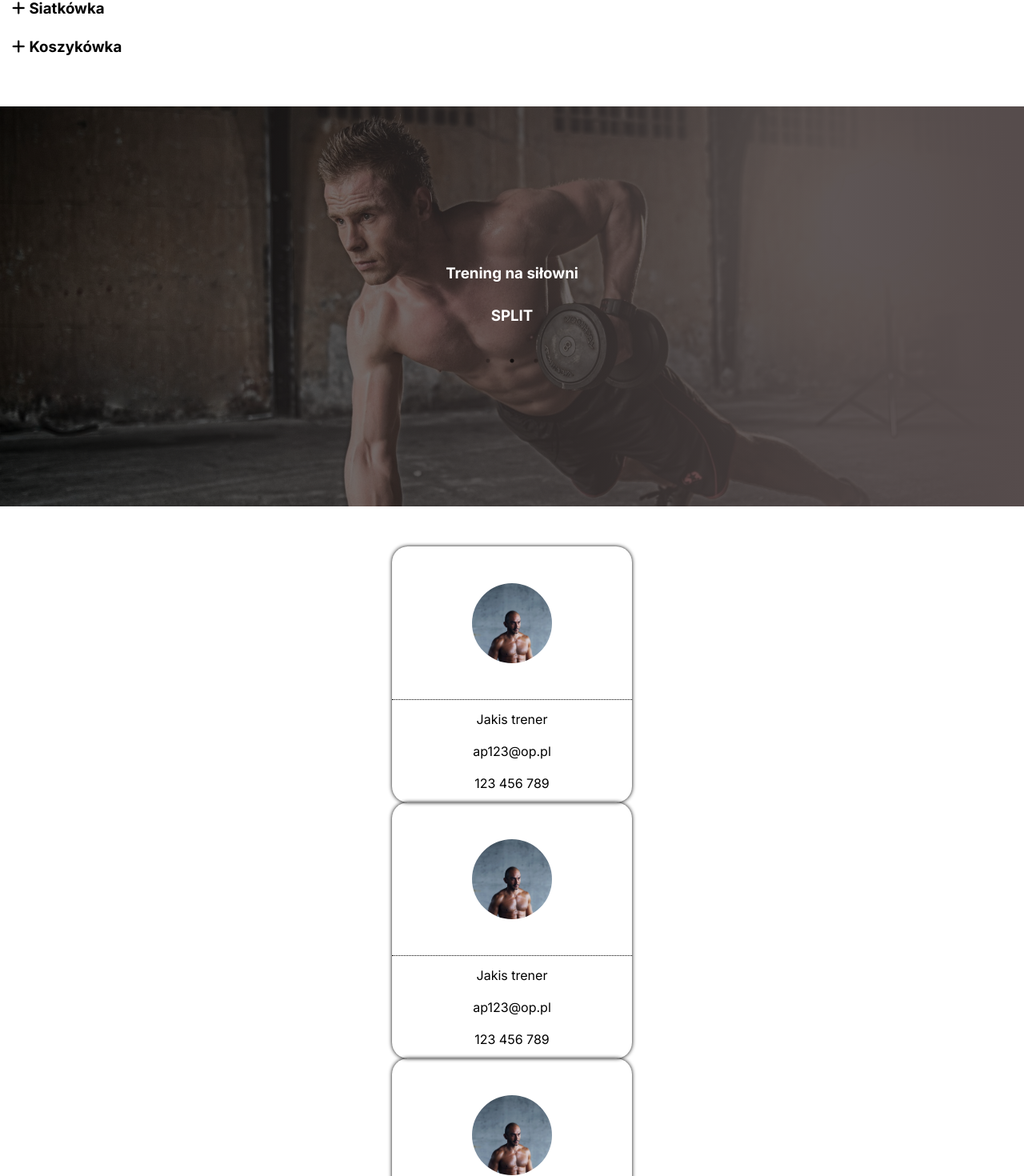
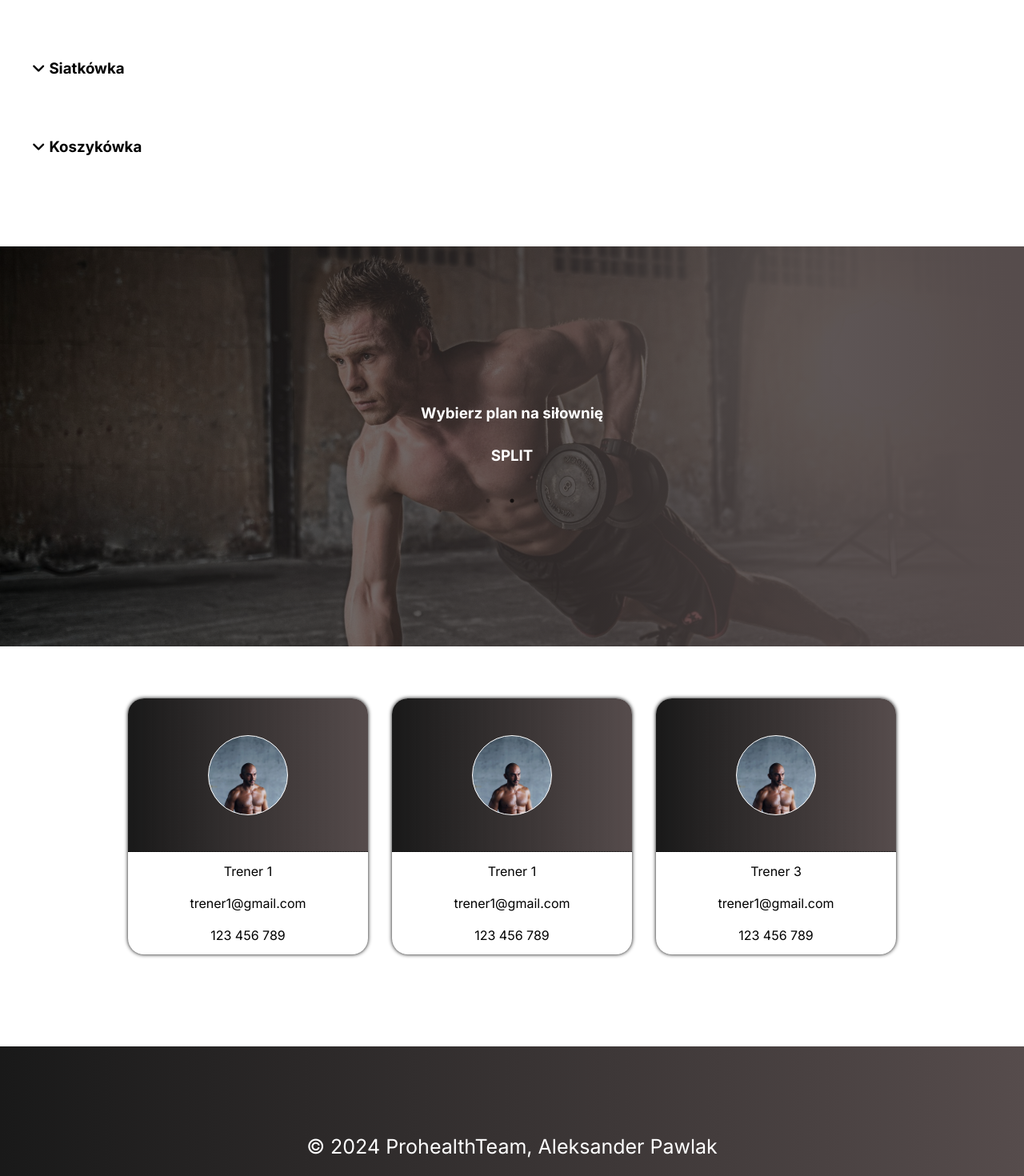
Before and after one commit to Pawko23/ProhealthTeam, a React (Create React App) app: page /training in a window 1280 px wide. Shown: the part 752-2222 px from the top of the page at 80% size. Built offline with nearby package versions, Linux system fonts and the light colour scheme.

Commit message:
training main styles pt1

```diff
--- a/src/components/TrainingMain.js
+++ b/src/components/TrainingMain.js
@@ -7,32 +7,44 @@ import Navbar from './Navbar';
 import Footer from './Footer';
 import TrainingPageHero from '../img/training-hero.jpg';
 import Slider from 'react-slick';
-import "slick-carousel/slick/slick.css";
-import "slick-carousel/slick/slick-theme.css";
+import 'slick-carousel/slick/slick.css';
+import 'slick-carousel/slick/slick-theme.css';
 
-const ExerciseType = ({ typeName, specific, exercises, isSelected, onTypeClick }) => {
-
-  const isLoggedIn = !!localStorage.getItem('token')
-
-  const [selectedExercise, setSelectedExercise] = useState(null)
+const ExerciseType = ({
+  typeName,
+  specific,
+  exercises,
+  isSelected,
+  onTypeClick,
+}) => {
+  const isLoggedIn = !!localStorage.getItem('token');
+  const [selectedExercise, setSelectedExercise] = useState(null);
 
   const handleInformation = (exercise) => {
-    setSelectedExercise(exercise)
-  }
-
+    setSelectedExercise(exercise);
+  };
 
   return (
     <>
       <div className={TrainingMainStyles['exercise-type']}>
         <h3 onClick={() => onTypeClick(typeName, specific)}>
-          <i class='fa-solid fa-plus'></i>
+          {isSelected ? (
+            <i class='fa-solid fa-angle-up'></i>
+          ) : (
+            <i class='fa-solid fa-angle-down'></i>
+          )}
           {typeName}
         </h3>
         {isSelected && (
           <div>
             <div className={TrainingMainStyles['exercises-list']}>
+              <div className={TrainingMainStyles['exercises-grid']}>
                 {exercises.map((exercise) => (
-                <div key={exercise.id} className={TrainingMainStyles.exercise} onClick={() => handleInformation(exercise)}>
+                  <div
+                    key={exercise.id}
+                    className={TrainingMainStyles.exercise}
+                    onClick={() => handleInformation(exercise)}
+                  >
                     <div className={TrainingMainStyles['exercise-details']}>
                       <p className={TrainingMainStyles.name}>{exercise.name}</p>
                       <p className={TrainingMainStyles.sets}>{exercise.sets}</p>
@@ -40,17 +52,23 @@ const ExerciseType = ({ typeName, specific, exercises, isSelected, onTypeClick }
                     </div>
                   </div>
                 ))}
-              <button className={TrainingMainStyles['progress-btn']} id='progress-btn'>
-                  {isLoggedIn && <Link to={`/training/${specific}`}>Progres</Link>}
-                  {!isLoggedIn && <Link to='/login'>Progres</Link>}
-              </button>
+                <div className={TrainingMainStyles['button-box']}>
+                  {isLoggedIn ? (
+                    <Link to={`/training/${specific}`} className={TrainingMainStyles['progress-btn']} id='progress-btn'><p>Progres</p>
+                  </Link>
+                  ) : (
+                    <Link to='/login' className={TrainingMainStyles['progress-btn']} id='progress-btn'>Progres
+                    </Link>
+                  )}
+                </div>
+              </div>
             </div>
           </div>
         )}
         {selectedExercise && (
           <ExercisePopup
             exercise={selectedExercise}
-            onClose={()=>setSelectedExercise(null)}
+            onClose={() => setSelectedExercise(null)}
           />
         )}
       </div>
@@ -61,23 +79,46 @@ const ExerciseType = ({ typeName, specific, exercises, isSelected, onTypeClick }
 const TrainingMain = () => {
   const [selectedType, setSelectedType] = useState(null);
 
-
   useEffect(() => {
     window.scrollTo(0, 0);
   }, []);
 
-  //Sample data
   const exerciseTypes = [
     {
       id: 1,
       typeName: 'Piłka nożna',
       specific: 'stamina-progress',
       exercises: [
-        { id: 1, name: 'Przysiad ze sztangą na karku', sets: '3 serie', reps: '8 powtórzeń' },
-        { id: 2, name: 'Wskoki na skrzynię', sets: '3 serie', reps: '12 powtórzeń' },
-        { id: 3, name: 'Wyciskanie sztangi na ławce poziomej', sets: '3 serie', reps: '8 powtórzeń' },
-        { id: 4, name: 'Podciąganie na drążku', sets: '3 serie', reps: '10 powtórzeń' },
-        { id: 5, name: 'Wyciskanie żołnierskie', sets: '3 serie', reps: '8 powtórzeń' },
+        {
+          id: 1,
+          name: 'Przysiad ze sztangą na karku',
+          sets: '3 serie',
+          reps: '8 powtórzeń',
+        },
+        {
+          id: 2,
+          name: 'Wskoki na skrzynię',
+          sets: '3 serie',
+          reps: '12 powtórzeń',
+        },
+        {
+          id: 3,
+          name: 'Wyciskanie sztangi na ławce poziomej',
+          sets: '3 serie',
+          reps: '8 powtórzeń',
+        },
+        {
+          id: 4,
+          name: 'Podciąganie na drążku',
+          sets: '3 serie',
+          reps: '10 powtórzeń',
+        },
+        {
+          id: 5,
+          name: 'Wyciskanie żołnierskie',
+          sets: '3 serie',
+          reps: '8 powtórzeń',
+        },
         { id: 6, name: 'Plank przodem', sets: '3 serie', reps: '1 minuta' },
       ],
     },
@@ -88,8 +129,18 @@ const TrainingMain = () => {
       exercises: [
         { id: 7, name: 'Box Squat', sets: '4 serie', reps: '5 powtórzeń' },
         { id: 8, name: 'Hip Thrust', sets: '4 serie', reps: '5 powtórzeń' },
-        { id: 9, name: 'Podciąganie na drążku', sets: '4 serie', reps: 'Max powtórzeń' },
-        { id: 10, name: 'Wyciskanie sztangi na ławce poziomej', sets: '4 serie', reps: '4 powtórzeń' },
+        {
+          id: 9,
+          name: 'Podciąganie na drążku',
+          sets: '4 serie',
+          reps: 'Max powtórzeń',
+        },
+        {
+          id: 10,
+          name: 'Wyciskanie sztangi na ławce poziomej',
+          sets: '4 serie',
+          reps: '4 powtórzeń',
+        },
         { id: 11, name: 'Slam Ball', sets: '4 serie', reps: '6 powtórzeń' },
       ],
     },
@@ -98,13 +149,43 @@ const TrainingMain = () => {
       typeName: 'Koszykówka',
       specific: 'eval-progress',
       exercises: [
-        { id: 12, name: 'Przysiad ze sztangą', sets: '4 serie', reps: '8 powtórzeń' },
-        { id: 13, name: 'Wykroki / Zakroki', sets: '4 serie', reps: '8 powtórzeń' },
-        { id: 14, name: 'Wyciskanie sztangi na ławce poziomej', sets: '4 serie', reps: '5 powtórzeń' },
-        { id: 15, name: 'Zarzuty ze sztangą', sets: '4 serie', reps: '5 powtórzeń' },
+        {
+          id: 12,
+          name: 'Przysiad ze sztangą',
+          sets: '4 serie',
+          reps: '8 powtórzeń',
+        },
+        {
+          id: 13,
+          name: 'Wykroki / Zakroki',
+          sets: '4 serie',
+          reps: '8 powtórzeń',
+        },
+        {
+          id: 14,
+          name: 'Wyciskanie sztangi na ławce poziomej',
+          sets: '4 serie',
+          reps: '5 powtórzeń',
+        },
+        {
+          id: 15,
+          name: 'Zarzuty ze sztangą',
+          sets: '4 serie',
+          reps: '5 powtórzeń',
+        },
         { id: 16, name: 'Martwy ciąg', sets: '4 serie', reps: '5 powtórzeń' },
-        { id: 17, name: 'Wejścia na skrzynie', sets: '3 serie', reps: '12 powtórzeń' },
-        { id: 18, name: 'Podciąganie na drążku', sets: '3 serie', reps: '10 powtórzeń' },
+        {
+          id: 17,
+          name: 'Wejścia na skrzynie',
+          sets: '3 serie',
+          reps: '12 powtórzeń',
+        },
+        {
+          id: 18,
+          name: 'Podciąganie na drążku',
+          sets: '3 serie',
+          reps: '10 powtórzeń',
+        },
       ],
     },
   ];
@@ -122,7 +203,7 @@ const TrainingMain = () => {
     slidesToShow: 1,
     slidesToScroll: 1,
     centerMode: true,
-    centerPadding: '0'
+    centerPadding: '0',
   };
 
   const gymPlans = [
@@ -140,7 +221,7 @@ const TrainingMain = () => {
         'Wznosy bokiem 3x8',
         'Hip Thrust 3x8',
         'Allahy 3x8',
-        'Łydki 3x8'
+        'Łydki 3x8',
       ],
       excB: [
         'Martwy ciąg klasyczny 5x5',
@@ -149,10 +230,10 @@ const TrainingMain = () => {
         'Zakroki 3x8',
         'Odwodziciele 3x8',
         'Deska x3',
-        'Łydki 3x8'
-      ]
-    }
-  ]
+        'Łydki 3x8',
+      ],
+    },
+  ];
 
   const splitPlan = [
     {
@@ -163,8 +244,8 @@ const TrainingMain = () => {
         'Wyciskanie hantli na ławce skośnej 4x 8-12',
         'Rozpiętki 4x 8-12',
         'Francuzy 3x 10-12',
-        'Linka na triceps 3x 8-12'
-      ]
+        'Linka na triceps 3x 8-12',
+      ],
     },
     {
       id: 2,
@@ -175,8 +256,8 @@ const TrainingMain = () => {
         'Wiosłowanie sztangą 4x 10-12',
         'Facepull 4x 10-12',
         'Bicep curls 3x10',
-        'Hammer curls 3x10'
-      ]
+        'Hammer curls 3x10',
+      ],
     },
     {
       id: 3,
@@ -185,10 +266,10 @@ const TrainingMain = () => {
         'Przysiad ze sztangą 4x 10-12',
         'Martwy ciąg klasyczny 4x 10-12',
         'Hack squat 4x 10-12',
-        'Lying leg curls 4x 10-12'
-      ]
-    }
-  ]
+        'Lying leg curls 4x 10-12',
+      ],
+    },
+  ];
 
   const pplPlan = [
     {
@@ -201,8 +282,8 @@ const TrainingMain = () => {
         'Wyciskanie żołnierskie 4x 5-8',
         'Wznosy bokiem 4x 10-20',
         'Wyciskanie sztangi wąskim chwytem na ławce poziomej 3x 6-8',
-        'Pompki na poręczach 4x 8-10'
-      ]
+        'Pompki na poręczach 4x 8-10',
+      ],
     },
     {
       id: 2,
@@ -213,8 +294,8 @@ const TrainingMain = () => {
         'Lat pulldowns 4x 8-12',
         'Wiosłowanie hantlem jednorącz 4x 10-12',
         'Bicep curls 3x 8-10',
-        'Hammer curls 3x 8-12'
-      ]
+        'Hammer curls 3x 8-12',
+      ],
     },
     {
       id: 3,
@@ -223,18 +304,17 @@ const TrainingMain = () => {
         'Przysiad ze sztangą 4x 10-12',
         'Martwy ciąg klasyczny 4x 10-12',
         'Hack squat 4x 10-12',
-        'Lying leg curls 4x 10-12'
-      ]
-    }
-  ]
+        'Lying leg curls 4x 10-12',
+      ],
+    },
+  ];
 
-
-  const [selectedPlan, setSelectedPlan] = useState('')
+  const [selectedPlan, setSelectedPlan] = useState('');
 
   const planPicked = (name) => {
-    console.log(name)
-    setSelectedPlan(name)
-  }
+    console.log(name);
+    setSelectedPlan(name);
+  };
 
   return (
     <>
@@ -261,9 +341,8 @@ const TrainingMain = () => {
           />
         ))}
       </div>
-
       <div className={TrainingMainStyles['gym-plans-container']}>
-        <h3>Trening na siłowni</h3>
+        <h3>Wybierz plan na siłownię</h3>
         <Slider {...settings}>
           {gymPlans.map((item) => (
             <div className={TrainingMainStyles.slide} key={item.id}>
@@ -272,7 +351,7 @@ const TrainingMain = () => {
           ))}
         </Slider>
       </div>
-      {selectedPlan === 'FBW' &&
+      {selectedPlan === 'FBW' && (
         <div className={TrainingMainStyles['plan-selected']}>
           {fbwPlan.map((item, index) => (
             <div key={index}>
@@ -289,10 +368,11 @@ const TrainingMain = () => {
             </div>
           ))}
         </div>
-          } {selectedPlan === 'SPLIT' &&
-          <div className={TrainingMainStyles['plan-seleced']}>
+      )}{' '}
+      {selectedPlan === 'SPLIT' && (
+        <div className={TrainingMainStyles['plan-selected']}>
           {splitPlan.map((item, index) => (
-              <div key={index}>
+            <div className={TrainingMain['plan-box']} key={index}>
               <h4>{item.day}</h4>
               <ul>
                 {item.exc.map((exercise, idx) => (
@@ -301,11 +381,12 @@ const TrainingMain = () => {
               </ul>
             </div>
           ))}
-          </div>}
-          {selectedPlan === 'PUSH & PULL & LEGS' &&
-            <div className={TrainingMainStyles['plan-seleced']}>
+        </div>
+      )}
+      {selectedPlan === 'PUSH & PULL & LEGS' && (
+        <div className={TrainingMainStyles['plan-selected']}>
           {pplPlan.map((item, index) => (
-              <div key={index}>
+            <div key={index} className={TrainingMain['plan-box']}>
               <h4>{item.day}</h4>
               <ul>
                 {item.exc.map((exercise, idx) => (
@@ -314,16 +395,16 @@ const TrainingMain = () => {
               </ul>
             </div>
           ))}
-          </div>}
-
+        </div>
+      )}
       <div className={TrainingMainStyles['personal-trainers-container']}>
         <div className={TrainingMainStyles['personal-trainer-box']}>
           <div className={TrainingMainStyles['trainer-box-up']}>
             <div className={TrainingMainStyles['trainer-img']}></div>
           </div>
           <div className={TrainingMainStyles['trainer-box-down']}>
-                <p className={TrainingMainStyles.name}>Jakis trener</p>
-                <p className={TrainingMainStyles.email}>ap123@op.pl</p>
+            <p className={TrainingMainStyles.name}>Trener 1</p>
+            <p className={TrainingMainStyles.email}>trener1@gmail.com</p>
             <p className={TrainingMainStyles.tel}>123 456 789</p>
           </div>
         </div>
@@ -332,8 +413,8 @@ const TrainingMain = () => {
             <div className={TrainingMainStyles['trainer-img']}></div>
           </div>
           <div className={TrainingMainStyles['trainer-box-down']}>
-                <p className={TrainingMainStyles.name}>Jakis trener</p>
-                <p className={TrainingMainStyles.email}>ap123@op.pl</p>
+            <p className={TrainingMainStyles.name}>Trener 1</p>
+            <p className={TrainingMainStyles.email}>trener1@gmail.com</p>
             <p className={TrainingMainStyles.tel}>123 456 789</p>
           </div>
         </div>
@@ -342,14 +423,17 @@ const TrainingMain = () => {
             <div className={TrainingMainStyles['trainer-img']}></div>
           </div>
           <div className={TrainingMainStyles['trainer-box-down']}>
-                <p className={TrainingMainStyles.name}>Jakis trener</p>
-                <p className={TrainingMainStyles.email}>ap123@op.pl</p>
+            <p className={TrainingMainStyles.name}>Trener 3</p>
+            <p className={TrainingMainStyles.email}>trener1@gmail.com</p>
             <p className={TrainingMainStyles.tel}>123 456 789</p>
           </div>
         </div>
       </div>
-
-      <Footer />
+      <Footer
+        gradient={
+          'linear-gradient(90deg, rgba(0, 0, 0, 0.9) 0%, rgba(86, 76, 76, 1) 100%)'
+        }
+      />
     </>
   );
 };
--- a/src/styles/TrainingMain.module.css
+++ b/src/styles/TrainingMain.module.css
@@ -38,6 +38,7 @@ body {
   width: 100%;
 }
 .container .exercise-type h3 {
+  margin: 25px;
   padding: 10px;
   cursor: pointer;
 }
@@ -50,18 +51,54 @@ body {
   justify-content: center;
   align-items: center;
 }
-.container .exercise-type .exercises-list .exercise {
+.container .exercise-type .exercises-list .exercises-grid {
+  display: grid;
+  grid-template-columns: repeat(auto-fill, minmax(250px, 1fr));
+  gap: 20px;
+  border-radius: 8px;
+  box-shadow: 0px 0px 5px #000;
+}
+.container .exercise-type .exercises-list .exercises-grid .exercise {
   padding: 5px;
 }
-.container .exercise-type .exercises-list .exercise .exercise-details {
+.container .exercise-type .exercises-list .exercises-grid .exercise .exercise-details {
   display: flex;
   flex-direction: row;
 }
-.container .exercise-type .exercises-list .exercise .exercise-details .name {
+.container .exercise-type .exercises-list .exercises-grid .exercise .exercise-details .name {
+  color: royalblue;
+  transition: transform 0.3s;
   cursor: pointer;
 }
-.container .exercise-type .exercises-list .exercise .exercise-details p {
+.container .exercise-type .exercises-list .exercises-grid .exercise .exercise-details .name:hover {
+  transform: scale(1.1);
+}
+.container .exercise-type .exercises-list .exercises-grid .exercise .exercise-details p {
   padding: 10px;
+}
+.container .exercise-type .exercises-list .exercises-grid .button-box {
+  display: flex;
+  justify-content: center;
+  align-items: center;
+}
+.container .exercise-type .exercises-list .exercises-grid .button-box .progress-btn {
+  display: flex;
+  justify-content: center;
+  align-items: center;
+  text-decoration: none;
+  height: 35px;
+  width: 80px;
+  margin: 10px;
+  color: #000;
+  border: 1px solid #000;
+  border-radius: 8px;
+  background-color: transparent;
+  transition: background-color 0.3s;
+  cursor: pointer;
+}
+.container .exercise-type .exercises-list .exercises-grid .button-box .progress-btn:hover {
+  color: #fff;
+  background-color: #000;
 }
 
 .exercise-popup {
@@ -84,7 +121,7 @@ body {
   background-image: linear-gradient(90deg, rgba(0, 0, 0, 0.5) 0%, rgb(86, 76, 76) 100%), url("../img/gym-plans-hero.jpg");
   background-size: cover;
   background-attachment: fixed;
-  margin-top: 50px;
+  margin-top: 75px;
   text-align: center;
   display: flex;
   flex-direction: column;
@@ -102,10 +139,31 @@ body {
   cursor: pointer;
 }
 
+.plan-selected {
+  display: flex;
+  justify-content: center;
+  align-items: center;
+  flex-wrap: wrap;
+  width: 100%;
+}
+.plan-selected h4 {
+  text-align: center;
+  padding: 5px;
+}
+.plan-selected ul {
+  list-style: none;
+  text-align: center;
+  margin: 10px;
+  padding: 5px;
+}
+.plan-selected ul li {
+  padding: 5px;
+}
+
 .personal-trainers-container {
   margin: 50px auto;
   display: flex;
-  flex-direction: column;
+  flex-wrap: wrap;
   flex-wrap: wrap;
   justify-content: center;
   align-items: center;
@@ -116,12 +174,16 @@ body {
   height: 320px;
   border-radius: 20px;
   box-shadow: 0px 0px 5px #000;
+  margin: 15px;
 }
 .personal-trainers-container .personal-trainer-box .trainer-box-up {
   position: relative;
   width: 100%;
   height: 60%;
   border-bottom: 1px dotted #000;
+  background: linear-gradient(90deg, rgba(0, 0, 0, 0.9) 0%, rgb(86, 76, 76) 100%);
+  border-top-right-radius: 20px;
+  border-top-left-radius: 20px;
 }
 .personal-trainers-container .personal-trainer-box .trainer-box-up .trainer-img {
   position: absolute;
@@ -131,6 +193,7 @@ body {
   left: 50%;
   transform: translate(-50%, -50%);
   border-radius: 50%;
+  border: 1px solid #fff;
   background-image: url("../img/trener.jpg");
   background-size: cover;
 }
--- a/src/styles/TrainingMain.module.scss
+++ b/src/styles/TrainingMain.module.scss
@@ -39,6 +39,7 @@ body {
     width: 100%;
 
     h3 {
+      margin: 25px;
       padding: 10px;
       cursor: pointer;
       i {
@@ -52,16 +53,54 @@ body {
       justify-content: center;
       align-items: center;
 
+      .exercises-grid {
+        display: grid;
+        grid-template-columns: repeat(auto-fill, minmax(250px, 1fr));
+        gap: 20px;
+        border-radius: 8px;
+        box-shadow: 0px 0px 5px #000;
         .exercise {
           padding: 5px;
           .exercise-details {
             display: flex;
             flex-direction: row;
             .name {
+              color: royalblue;
+              transition: transform 0.3s;
               cursor: pointer;
+            }
+            .name:hover{
+              transform: scale(1.1);
             }
             p {
               padding: 10px;
+            }
+          }
+        }
+
+        .button-box {
+          display: flex;
+          justify-content: center;
+          align-items: center;
+          .progress-btn {
+            display: flex;
+            justify-content: center;
+            align-items: center;
+            text-decoration: none;
+            height: 35px;
+            width: 80px;
+            margin: 10px;
+            color: #000;
+            border: 1px solid #000;
+            border-radius: 8px;
+            background-color: transparent;
+            transition: background-color 0.3s;
+            cursor: pointer;
+          }
+
+          .progress-btn:hover{
+              color: #fff;
+              background-color: #000;
           }
         }
       }
@@ -90,7 +129,7 @@ body {
   background-image: linear-gradient(90deg, rgba(0, 0, 0, 0.5) 0%, rgba(86, 76, 76, 1) 100%), url('../img/gym-plans-hero.jpg');
   background-size: cover;
   background-attachment: fixed;
-  margin-top: 50px;
+  margin-top: 75px;
   text-align: center;
   display:  flex;
   flex-direction: column;
@@ -109,10 +148,35 @@ body {
   }
 }
 
+.plan-selected {
+  display: flex;
+  justify-content: center;
+  align-items: center;
+  flex-wrap: wrap;
+  width: 100%;
+
+  h4 {
+    text-align: center;
+    padding: 5px;
+  }
+
+  ul {
+    list-style: none;
+    text-align: center;
+    margin: 10px;
+    padding: 5px;
+    li {
+      padding: 5px;
+    }
+  }
+
+
+}
+
 .personal-trainers-container {
   margin: 50px auto;
   display: flex;
-  flex-direction: column;
+  flex-wrap: wrap;
   flex-wrap: wrap;
   justify-content: center;
   align-items: center;
@@ -123,11 +187,15 @@ body {
     height: 320px;
     border-radius: 20px;
     box-shadow: 0px 0px 5px #000;
+    margin: 15px;
     .trainer-box-up {
       position: relative;
       width: 100%;
       height: 60%;
       border-bottom: 1px dotted #000;
+      background: linear-gradient(90deg, rgba(0, 0, 0, 0.9) 0%, rgba(86, 76, 76, 1) 100%);
+      border-top-right-radius: 20px;
+      border-top-left-radius: 20px;
       .trainer-img {
         position: absolute;
         width: 100px;
@@ -136,6 +204,7 @@ body {
         left: 50%;
         transform: translate(-50%, -50%);
         border-radius: 50%;
+        border: 1px solid #fff;
         background-image: url('../img/trener.jpg');
         background-size: cover;
       }
```
Also changed, not shown: 1 other file (tests, documents, lock files or other folders). Lines whose indentation alone changed are shown as unchanged.
